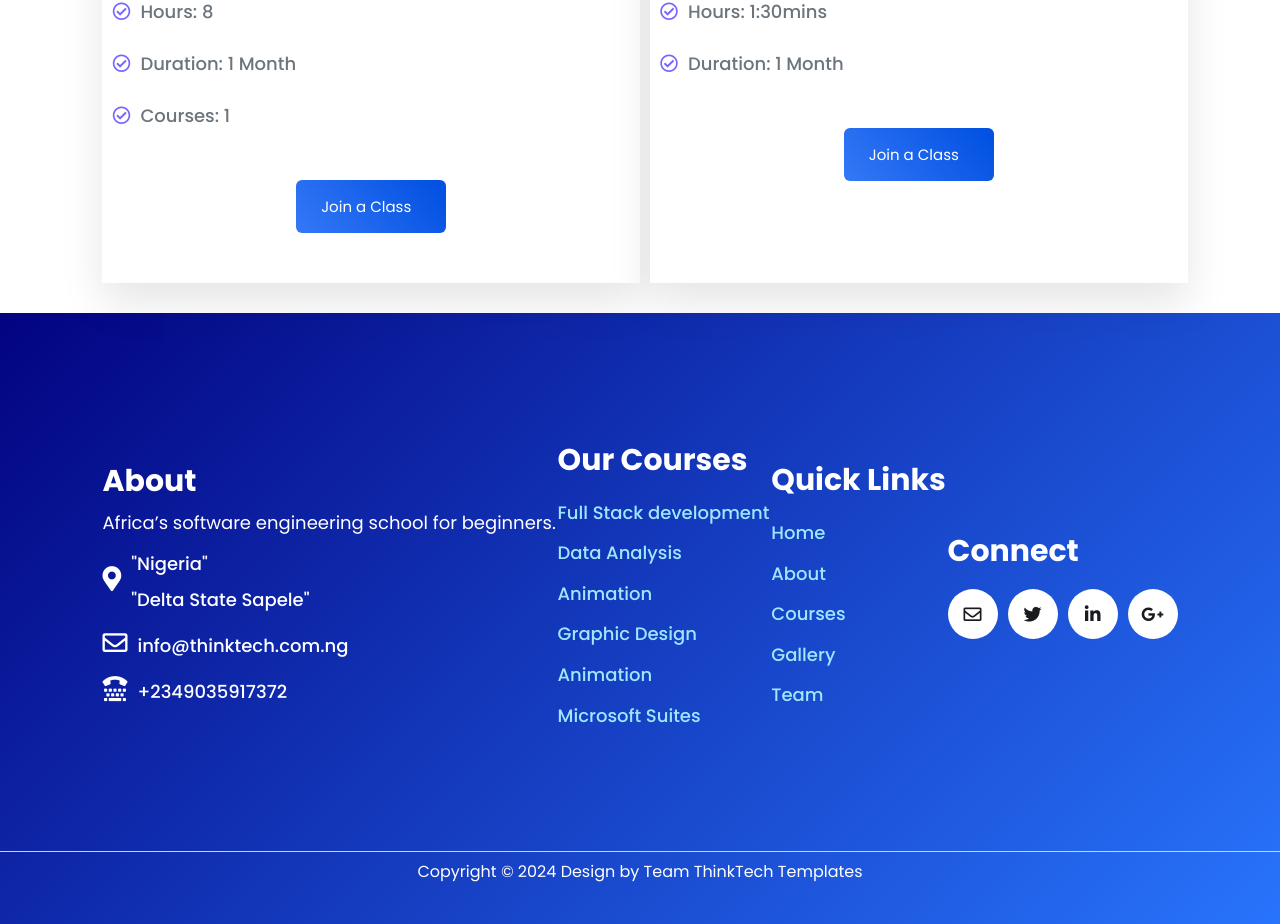
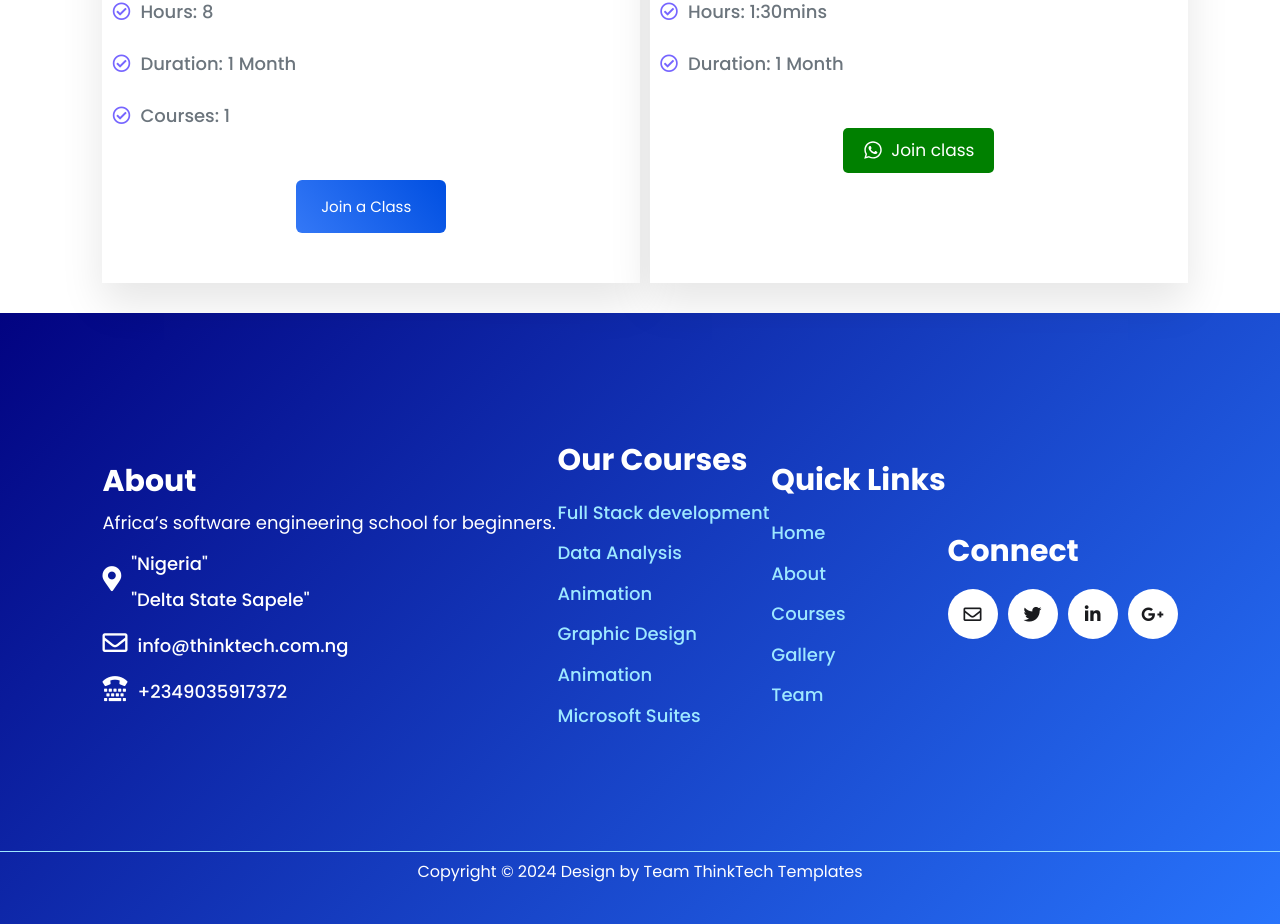
Before and after one commit to Klessy/Thinktech, a React (Vite) app: page /enroll in a window 1280 px wide. Shown: the part 1138-2062 px from the top of the page. Built offline with nearby package versions, Linux system fonts and the light colour scheme; a web font is replaced by a local one.

Commit message:
Whatsapp button added to payment.js

```diff
--- a/src/pages/enroll/Payment.jsx
+++ b/src/pages/enroll/Payment.jsx
@@ -1,4 +1,5 @@
 import { BreadCrumb, Button, SEO } from "../../components";
+import { FaWhatsapp } from "react-icons/fa";
 import Contact from "../contact/Contact";
 import PaystackPop from "@paystack/inline-js";
 
@@ -114,8 +115,28 @@ const Payment = () => {
               </li> */}
               </ul>
 
+              {/* <div className="action-btn">
+                <Button text={"Join a Class"} link={""} />
+              </div> */}
               <div className="action-btn">
-                <Button text={"Join a Class"} link={""} />
+                <a
+                  href="https://wa.me/2349035917372?text=Hello%20ThinkTech%2C%20I%27m%20interested%20in%20your%20courses!"
+                  target="_blank"
+                  rel="noopener noreferrer"
+                  style={{
+                    display: "flex",
+                    alignItems: "center",
+                    gap: "8px",
+                    backgroundColor: "green",
+                    color: "white",
+                    padding: "10px 20px",
+                    borderRadius: "5px",
+                    textDecoration: "none",
+                  }}
+                >
+                  <FaWhatsapp size={20} />
+                  Join class
+                </a>
               </div>
             </div>
           </div>
```
